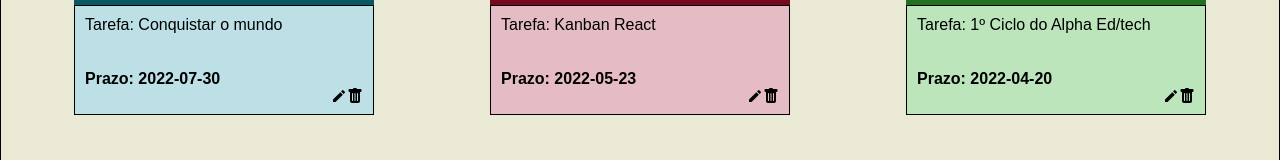
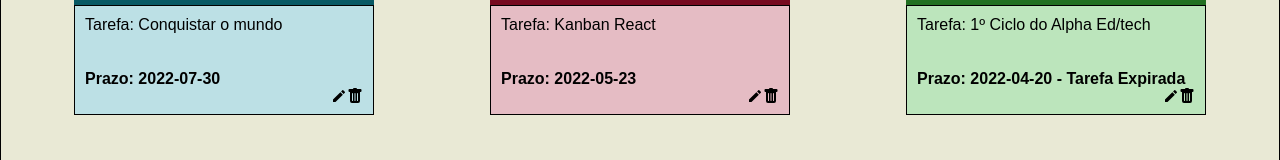
Before and after one commit to rodrigolfranca/kanban-react, a React (Create React App) app: page / in a window 1280 px wide. Shown: the part 151-311 px from the top of the page. Built offline with nearby package versions, Linux system fonts and the light colour scheme; the HTML template or start-up script is replaced by a standard one.

Commit message:
verifica prazos

```diff
--- a/src/components/Card/Card.jsx
+++ b/src/components/Card/Card.jsx
@@ -2,6 +2,12 @@
 import { MdModeEditOutline } from 'react-icons/md';
 import { BsFillTrashFill } from 'react-icons/bs';
 import { CardStyle } from './style';
+
+const date = new Date();
+const year = date.getFullYear();
+const month = (date.getMonth()+1 >= 10)? (date.getMonth()+1) : "0"+(date.getMonth()+1);
+const day = (date.getDate()-1);
+const fullDate = year+'-'+month+'-'+day
 
 function Card(props) {
     function limpaCard(){
@@ -22,7 +28,7 @@
     return (
         <CardStyle className='card'>
             <p>Tarefa: {props.description}</p>
-            <p>Prazo: {props.date}</p>
+            <p>Prazo: { (fullDate < props.date)? props.date : props.date+" - Tarefa Expirada"}</p>
             <div className='icons'>
                 <BsFillTrashFill onClick={limpaCard} />
                 <MdModeEditOutline onClick={atualizaCard} />
```
